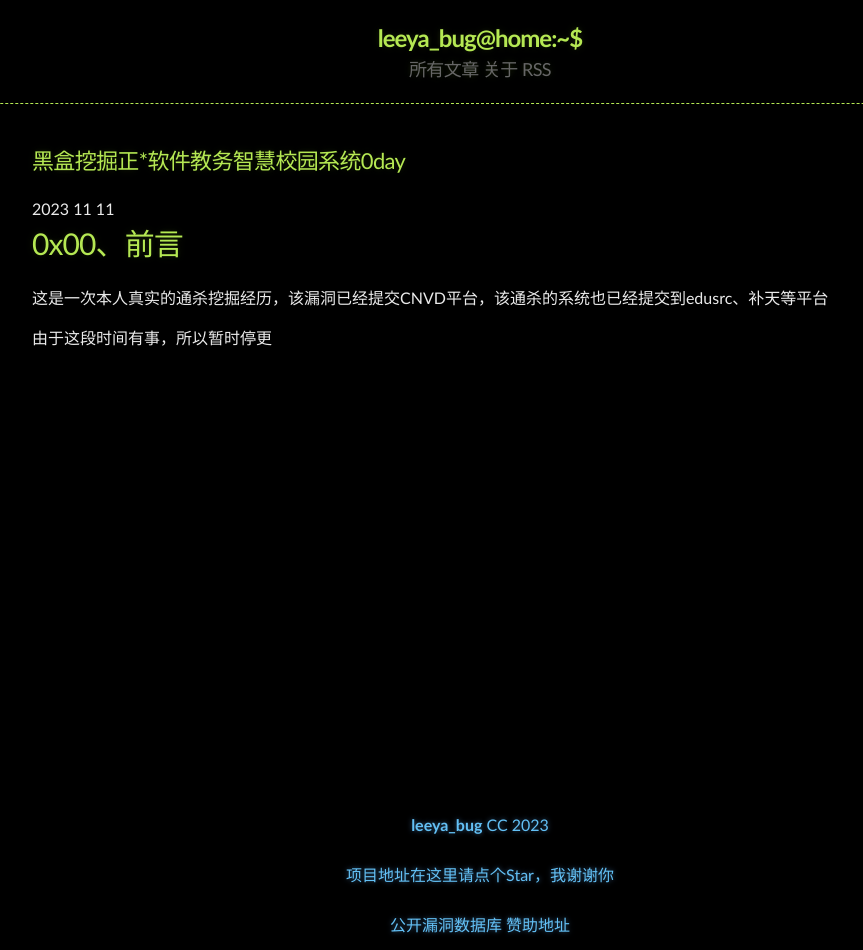
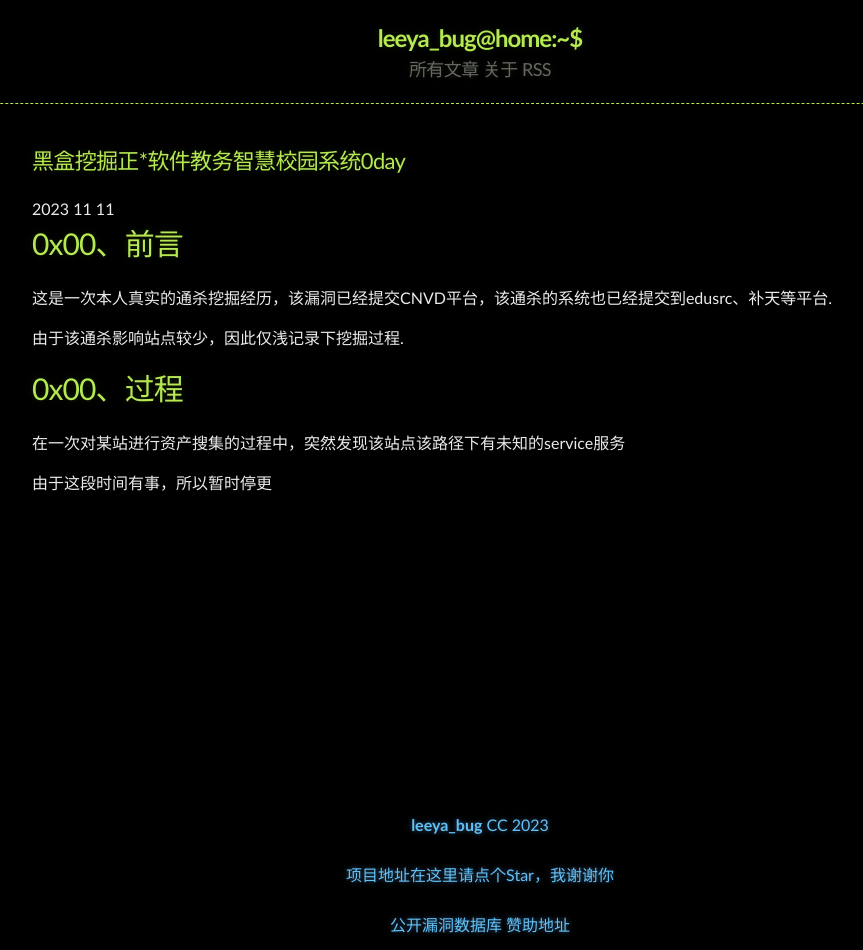
Before and after one commit to Leeyangee/leeyangee.github.io, a Jekyll site: the page built from _posts/2023-11-11-黑盒挖掘正*软件教务智慧校园系统0day.md, in a window 1280 px wide. Shown: the whole page, without its empty margins (160-1023 px from the left). Built offline with Jekyll 4.4.1, drawn with Linux system fonts in a browser that asks for light colours.

Commit message:
Update 2023-11-11-黑盒挖掘正*软件教务智慧校园系统0day.md

```diff
--- a/_posts/2023-11-11-黑盒挖掘正*软件教务智慧校园系统0day.md
+++ b/_posts/2023-11-11-黑盒挖掘正*软件教务智慧校园系统0day.md
@@ -5,6 +5,12 @@ published: true
 
 # [](#header-1)0x00、前言
 
-这是一次本人真实的通杀挖掘经历，该漏洞已经提交CNVD平台，该通杀的系统也已经提交到edusrc、补天等平台
+这是一次本人真实的通杀挖掘经历，该漏洞已经提交CNVD平台，该通杀的系统也已经提交到edusrc、补天等平台.
+
+由于该通杀影响站点较少，因此仅浅记录下挖掘过程.
+
+# [](#header-1)0x00、过程
+
+在一次对某站进行资产搜集的过程中，突然发现该站点该路径下有未知的service服务
 
 由于这段时间有事，所以暂时停更
```
